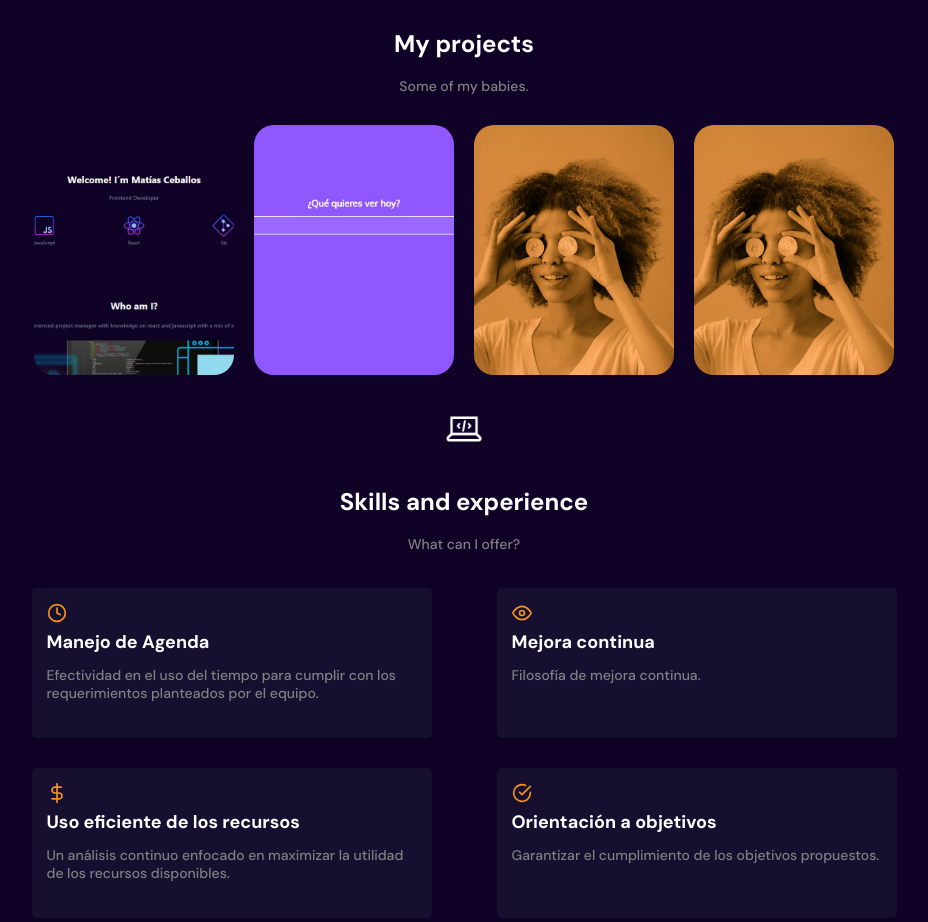
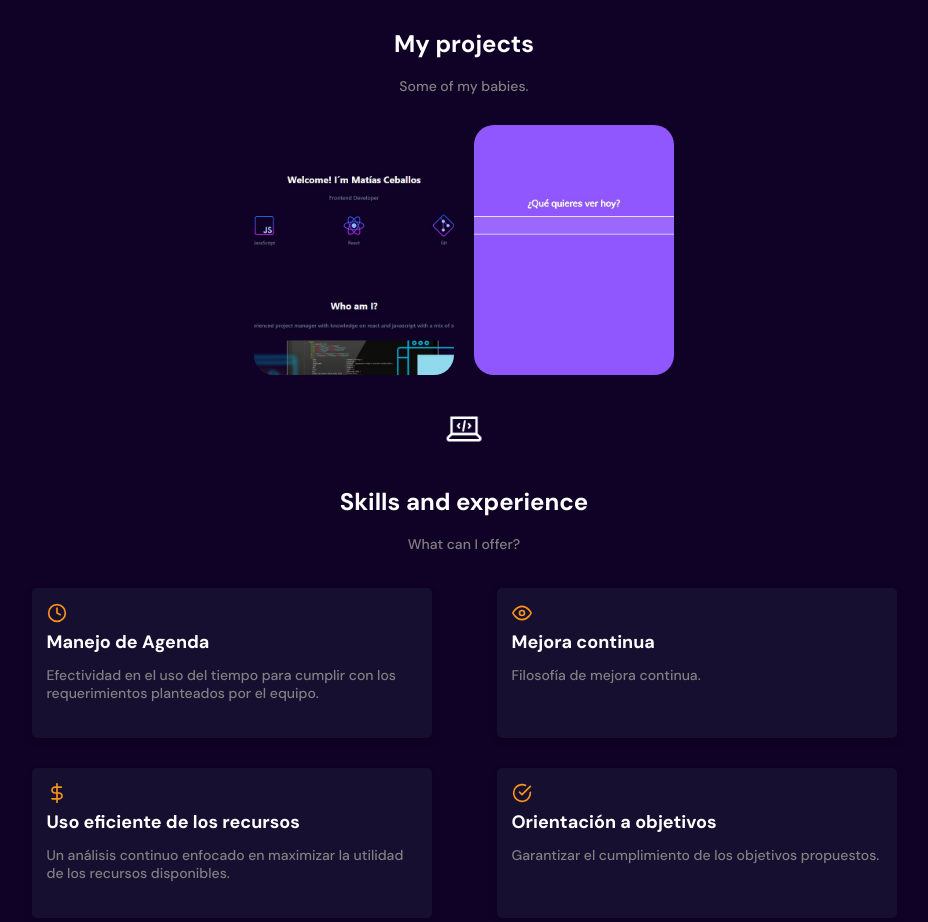
Before and after one commit to MatiasCeb/mobileFirst, a React (Create React App) app: page / in a window 1280 px wide. Shown: the part 860-1782 px from the top of the page, without its empty margins (176-1104 px from the left). Built offline with nearby package versions, Linux system fonts and the light colour scheme.

Commit message:
projects

```diff
--- a/src/components/shared/projects.js
+++ b/src/components/shared/projects.js
@@ -16,22 +16,6 @@ export const projects =
             code:"https://github.com/MatiasCeb/PlatziVideo",
             website:"https://matcebvideo.netlify.app/",
         },
-        {
-            id: 2,
-            title:'ReacHooks',
-            image:"/assets/imgs/bitcoinbaby.jpg",
-            text:'No más rumores, con Batatabit sabrás el valor real de cada moneda en el mercado actual.',
-            code:"https://github.com/MatiasCeb/mobileFirst",
-            website:"https://matceb.netlify.app/",
-        },
-        {
-            id: 3,
-            title:'ReacHooks',
-            image:"/assets/imgs/bitcoinbaby.jpg",
-            text:'Nuestras fuentes están 100% verificadas y continuamos auditando su contenido mientras se actualizan.',
-            code:"https://github.com/MatiasCeb/mobileFirst",
-            website:"https://matceb.netlify.app/",
-        },
     ];
 
 
```
